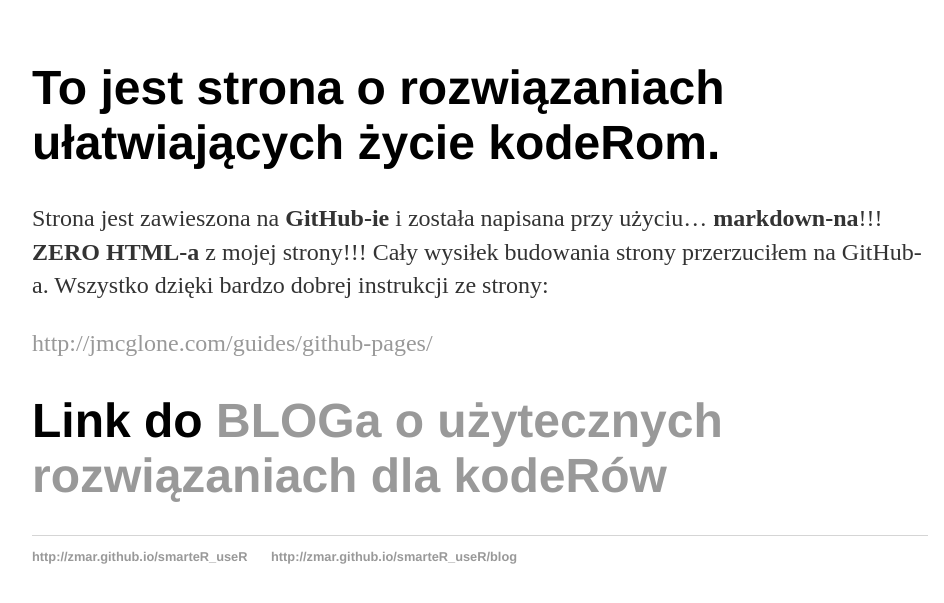
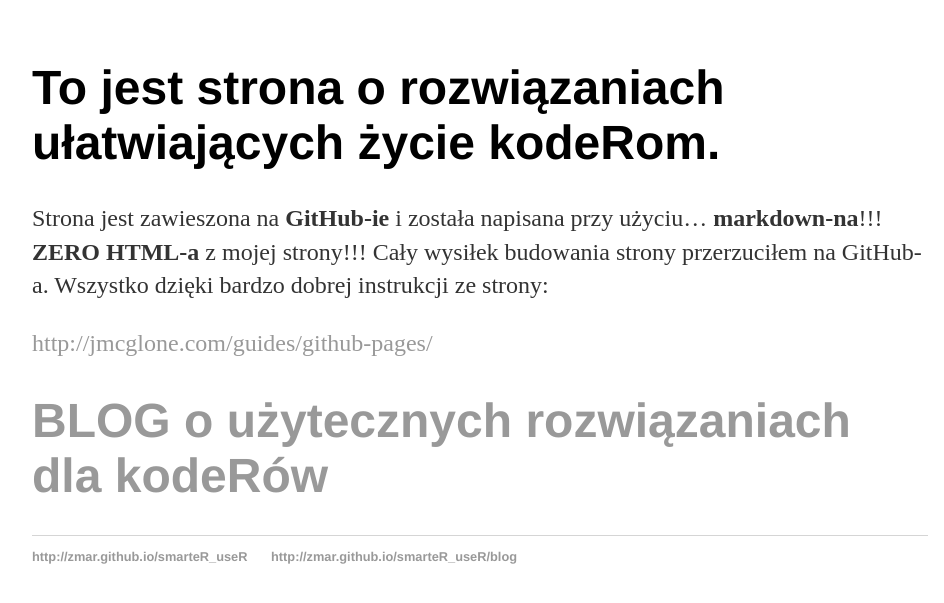
Before and after one commit to zmar/SmarteR_useR, a Jekyll site: the page built from index.md, in a window 1280 px wide. Shown: the top 603 px of the page, without its empty margins (160-1104 px from the left). Built offline with Jekyll 4.4.1, drawn with Linux system fonts in a browser that asks for light colours.

Commit message:
Update index.md

```diff
--- a/index.md
+++ b/index.md
@@ -10,4 +10,4 @@ Strona jest zawieszona na __GitHub-ie__ i została napisana przy użyciu... __ma
 
 [http://jmcglone.com/guides/github-pages/](http://jmcglone.com/guides/github-pages/)
 
-# Link do [BLOGa o użytecznych rozwiązaniach dla kodeRów](smarteR_useR/blog/index.html)
+# [BLOG o użytecznych rozwiązaniach dla kodeRów](smarteR_useR/blog/index.html)
```
